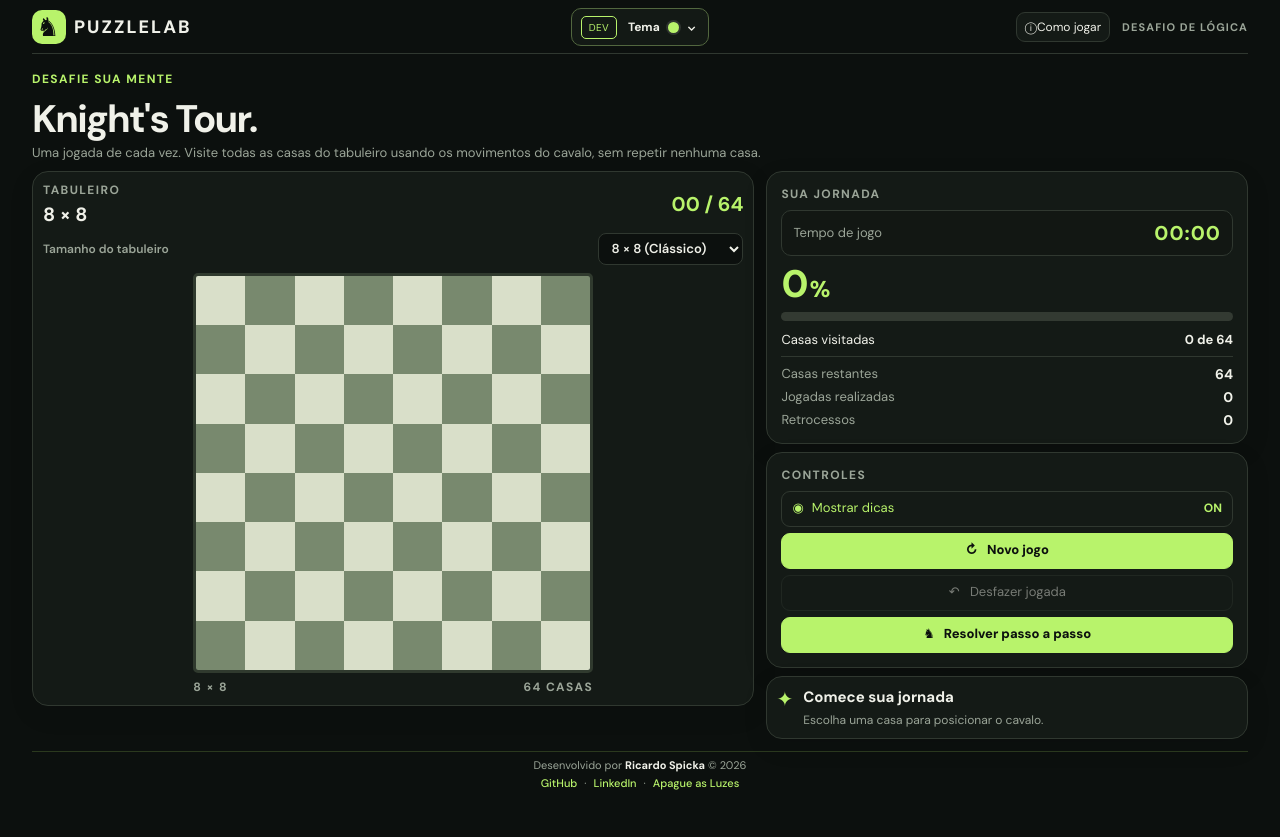
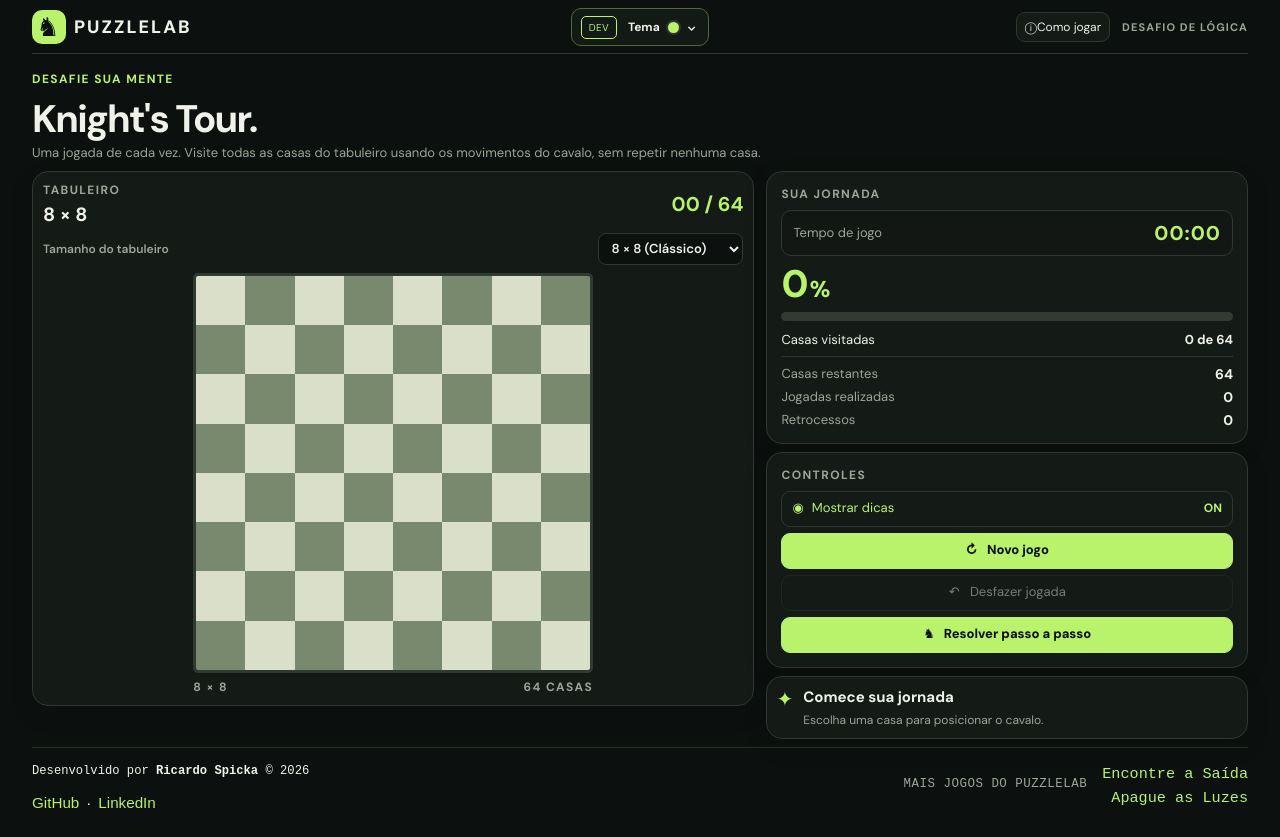
Before and after one commit to RicardoSpicka/knight-tour, a React (Vite) app: page / in a window 1280 px wide. Before the commit the page ends 800 px from the top, so only its background shows below. Built offline with nearby package versions, Linux system fonts and the light colour scheme.

Commit message:
feat: alteração link

```diff
--- a/src/App.css
+++ b/src/App.css
@@ -993,3 +993,77 @@ html:has(.app[data-theme="rosa"]), body:has(.app[data-theme="rosa"]) { --page-bg
 .app[data-theme="areia"] .primary-button {
   color: #fff;
 }
+
+/* Rodapé PuzzleLab — duas colunas no desktop */
+.footer {
+  display: grid;
+  grid-template-columns: minmax(0, 1fr) auto;
+  align-items: start;
+  justify-content: space-between;
+  gap: 24px;
+  margin-top: 8px;
+  padding: 14px 0 16px;
+  border-top: 1px solid color-mix(in srgb, var(--accent) 15%, transparent);
+  color: var(--footer-muted);
+  font-family: 'DM Mono', monospace;
+  font-size: .76rem;
+  line-height: 1.6;
+  text-align: left;
+}
+
+.footer-author { min-width: 0; text-align: left; }
+.footer-author p { margin: 0; }
+.footer-author strong { color: var(--text); }
+
+.footer-social {
+  display: flex;
+  flex-wrap: wrap;
+  align-items: center;
+  justify-content: flex-start;
+  gap: 7px;
+  margin-top: 10px;
+  font-family: 'Manrope', sans-serif;
+  font-size: .95rem;
+}
+
+.footer-social a,
+.footer-games a {
+  color: var(--accent);
+  text-decoration: none;
+  transition: color .2s ease;
+}
+
+.footer-social a:hover,
+.footer-games a:hover {
+  color: var(--accent-bright);
+  text-decoration: underline;
+}
+
+.footer-games {
+  display: flex;
+  flex-direction: row;
+  align-items: center;
+  gap: 15px;
+  text-align: right;
+}
+
+.footer-games-title {
+  margin-bottom: 2px;
+  color: var(--muted);
+  font-size: .78rem;
+  letter-spacing: .04em;
+}
+
+.footer-games a { font-size: .95rem; }
+
+@media (max-width: 520px) {
+  .footer { gap: 12px; font-size: .65rem; }
+  .footer-social { gap: 5px; margin-top: 7px; font-size: .78rem; }
+  .footer-games-title { font-size: .6rem; }
+  .footer-games a { font-size: .72rem; }
+}
+
+@media (max-width: 380px) {
+  .footer { grid-template-columns: 1fr; gap: 12px; }
+  .footer-games { align-items: flex-start; text-align: left; }
+}
--- a/src/App.tsx
+++ b/src/App.tsx
@@ -883,32 +883,54 @@ function App() {
       )}
 
       <footer className="footer">
-        <p>Desenvolvido por <strong>Ricardo Spicka</strong> © 2026</p>
+        <div className="footer-author">
+          <p>
+            Desenvolvido por <strong>Ricardo Spicka</strong> © 2026
+          </p>
 
-        <div className="footer-links">
+          <div className="footer-social">
             <a
               href="https://github.com/RicardoSpicka"
               target="_blank"
               rel="noopener noreferrer"
-            aria-label="GitHub de Ricardo Spicka"
             >
               GitHub
             </a>
-          <span aria-hidden="true">·</span>
+            <span>·</span>
             <a
               href="https://www.linkedin.com/in/ricardo-spicka-b79049160"
               target="_blank"
               rel="noopener noreferrer"
-            aria-label="LinkedIn de Ricardo Spicka"
             >
               LinkedIn
             </a>
-          <span aria-hidden="true">·</span>
-          <a href="https://apague-as-luzes.vercel.app/" target="_blank" rel="noopener noreferrer">
+          </div>
+        </div>
+
+        <div className="footer-games">
+          <span className="footer-games-title">MAIS JOGOS DO PUZZLELAB</span>
+
+          <div style={{display: 'flex', flexDirection: "column"}}>
+              <a
+                href="https://maze-challenge.vercel.app/"
+                target="_blank"
+                rel="noopener noreferrer"
+              >
+                Encontre a Saída
+              </a>
+
+              <a
+                href="apague-as-luzes.vercel.app/"
+                target="_blank"
+                rel="noopener noreferrer"
+              >
                 Apague as Luzes
               </a>
+
+           </div>
         </div>
       </footer>
+
     </main>
   )
 }
```
Lines whose indentation alone changed are shown as unchanged.
